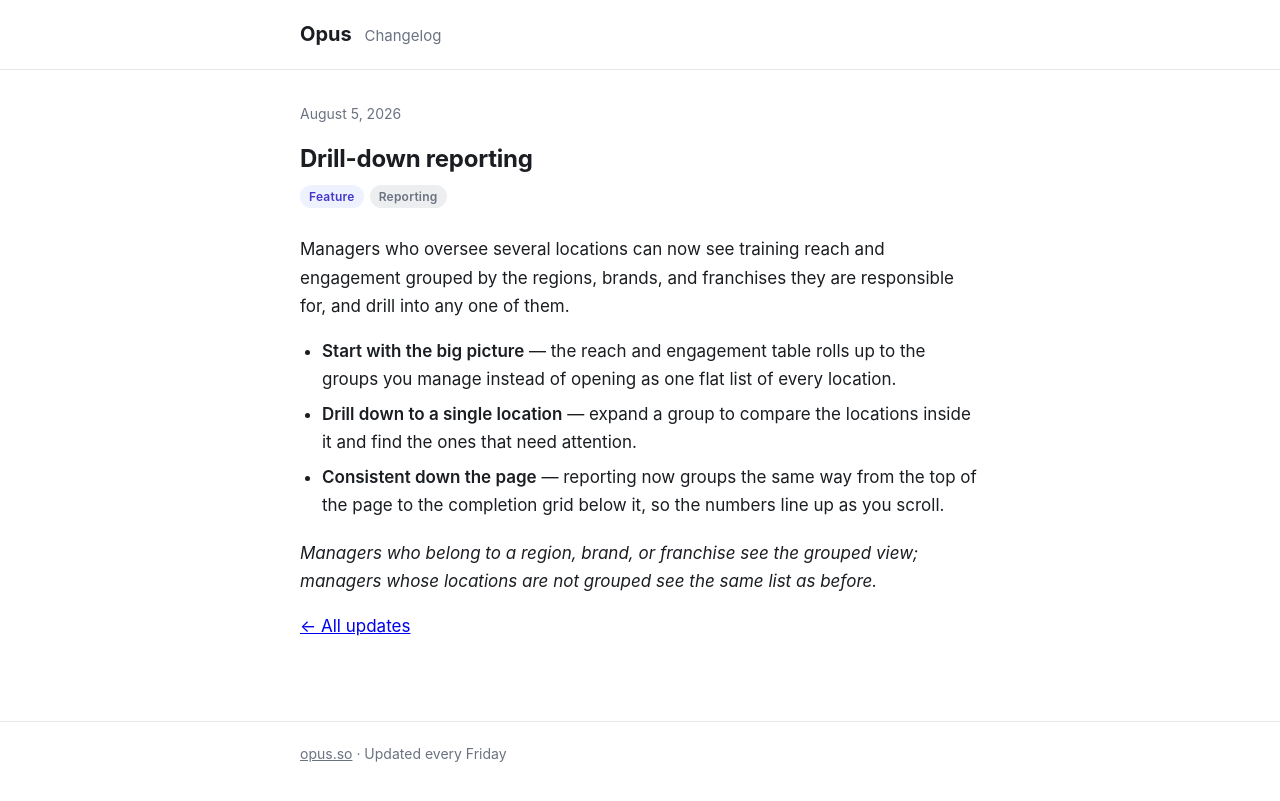
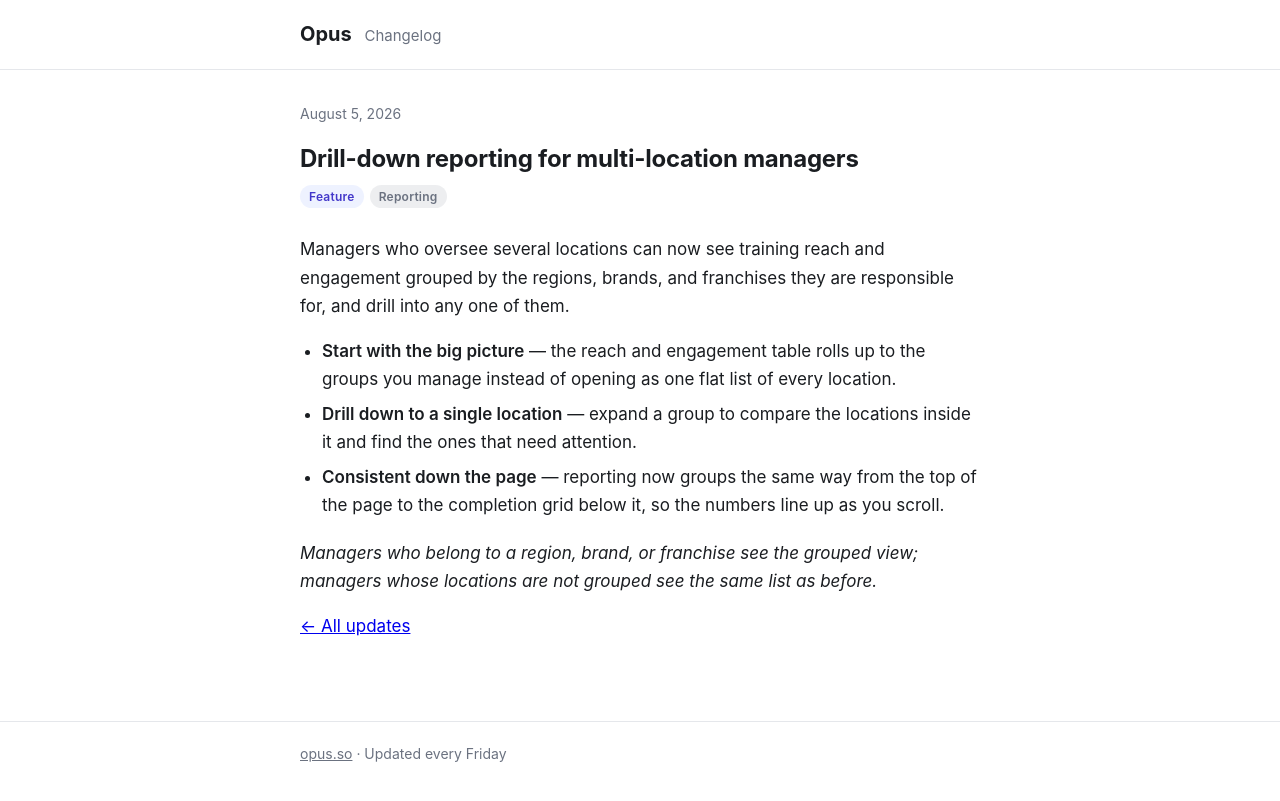
Before and after one commit to opus-training/changelog, a Jekyll site: the page built from _posts/2026-08-05-drill-down-reporting.md, in a window 1280 px wide. Shown: the top 801 px of the page. Built offline with Jekyll 4.4.1, drawn with Linux system fonts in a browser that asks for light colours.

Commit message:
Retitle drill-down reporting post to "Drill-down reporting for multi-location managers"
Per Jeff. Filename and permalink unchanged, so existing links still resolve.

```diff
--- a/_posts/2026-08-05-drill-down-reporting.md
+++ b/_posts/2026-08-05-drill-down-reporting.md
@@ -1,5 +1,5 @@
 ---
-title: "Drill-down reporting"
+title: "Drill-down reporting for multi-location managers"
 date: 2026-08-05
 kind: feature
 tags: [Feature, Reporting]
```
